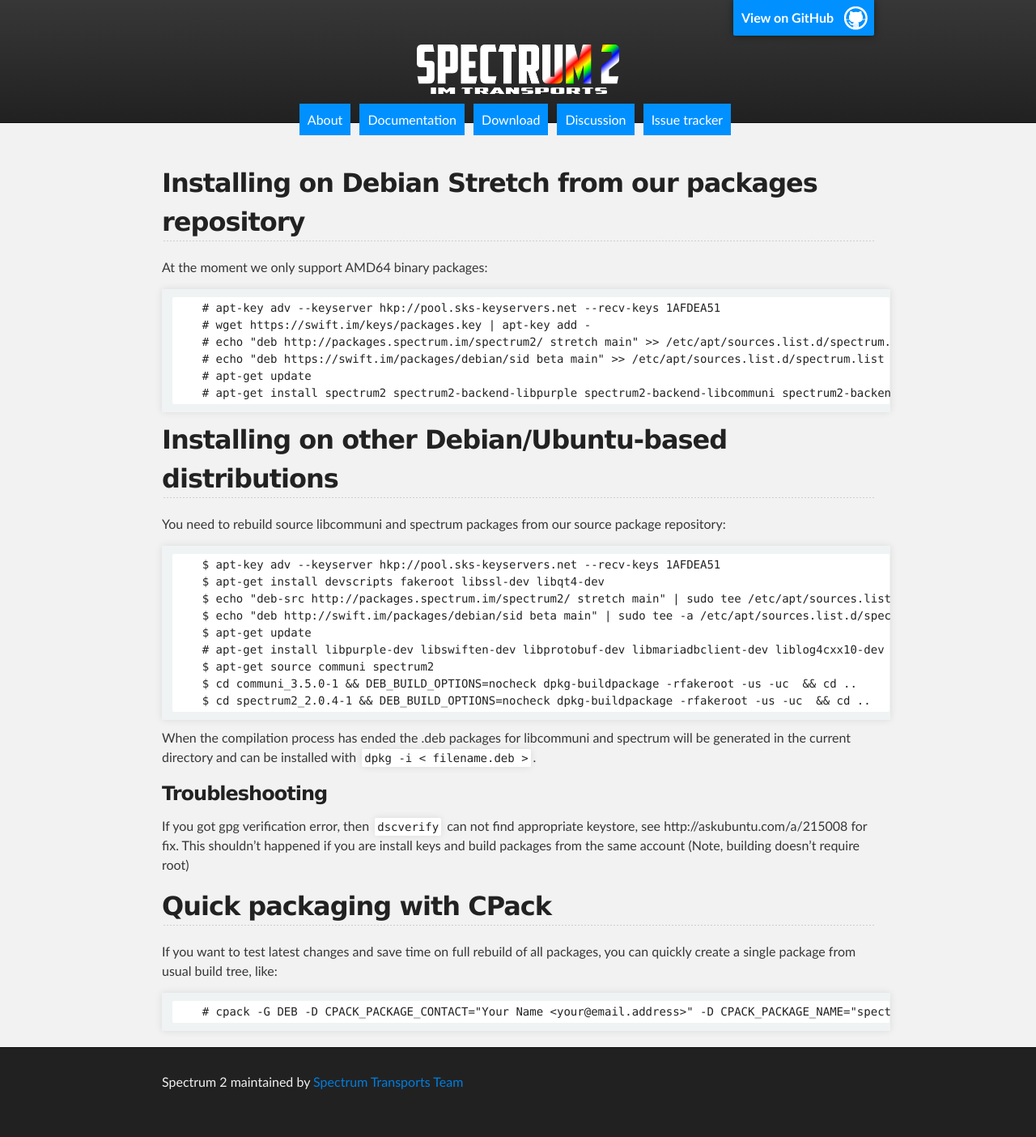
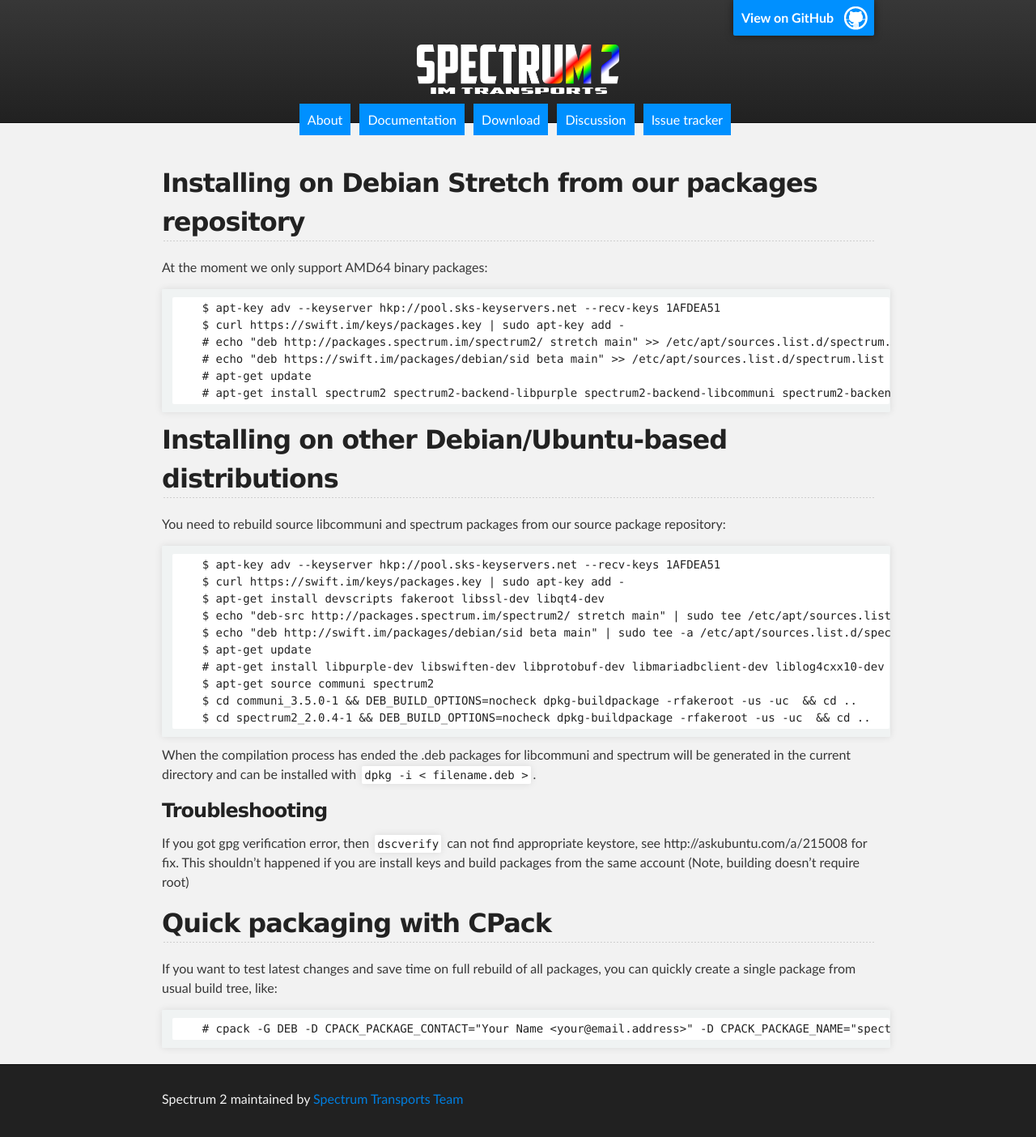
Before and after one commit to SpectrumIM/spectrum2, a Jekyll site: the page built from documentation/installation/packages_debian_ubuntu.md, in a window 1280 px wide. Shown: the whole page at 81% size. Built offline with Jekyll 4.4.1, drawn with Linux system fonts in a browser that asks for light colours; before the commit the page ends 1383 px from its top, so only the background shows below that.

Commit message:
Update packages_debian_ubuntu.md

```diff
--- a/documentation/installation/packages_debian_ubuntu.md
+++ b/documentation/installation/packages_debian_ubuntu.md
@@ -8,8 +8,8 @@
 
 At the moment we only support AMD64 binary packages:
 
-        # apt-key adv --keyserver hkp://pool.sks-keyservers.net --recv-keys 1AFDEA51
-        # wget https://swift.im/keys/packages.key | apt-key add -
+        $ apt-key adv --keyserver hkp://pool.sks-keyservers.net --recv-keys 1AFDEA51
+        $ curl https://swift.im/keys/packages.key | sudo apt-key add -
         # echo "deb http://packages.spectrum.im/spectrum2/ stretch main" >> /etc/apt/sources.list.d/spectrum.list
         # echo "deb https://swift.im/packages/debian/sid beta main" >> /etc/apt/sources.list.d/spectrum.list
         # apt-get update
@@ -21,6 +21,7 @@
 You need to rebuild source libcommuni and spectrum packages from our source package repository:
 
         $ apt-key adv --keyserver hkp://pool.sks-keyservers.net --recv-keys 1AFDEA51
+        $ curl https://swift.im/keys/packages.key | sudo apt-key add -
         $ apt-get install devscripts fakeroot libssl-dev libqt4-dev
         $ echo "deb-src http://packages.spectrum.im/spectrum2/ stretch main" | sudo tee /etc/apt/sources.list.d/spectrum.list
         $ echo "deb http://swift.im/packages/debian/sid beta main" | sudo tee -a /etc/apt/sources.list.d/spectrum.list
```
